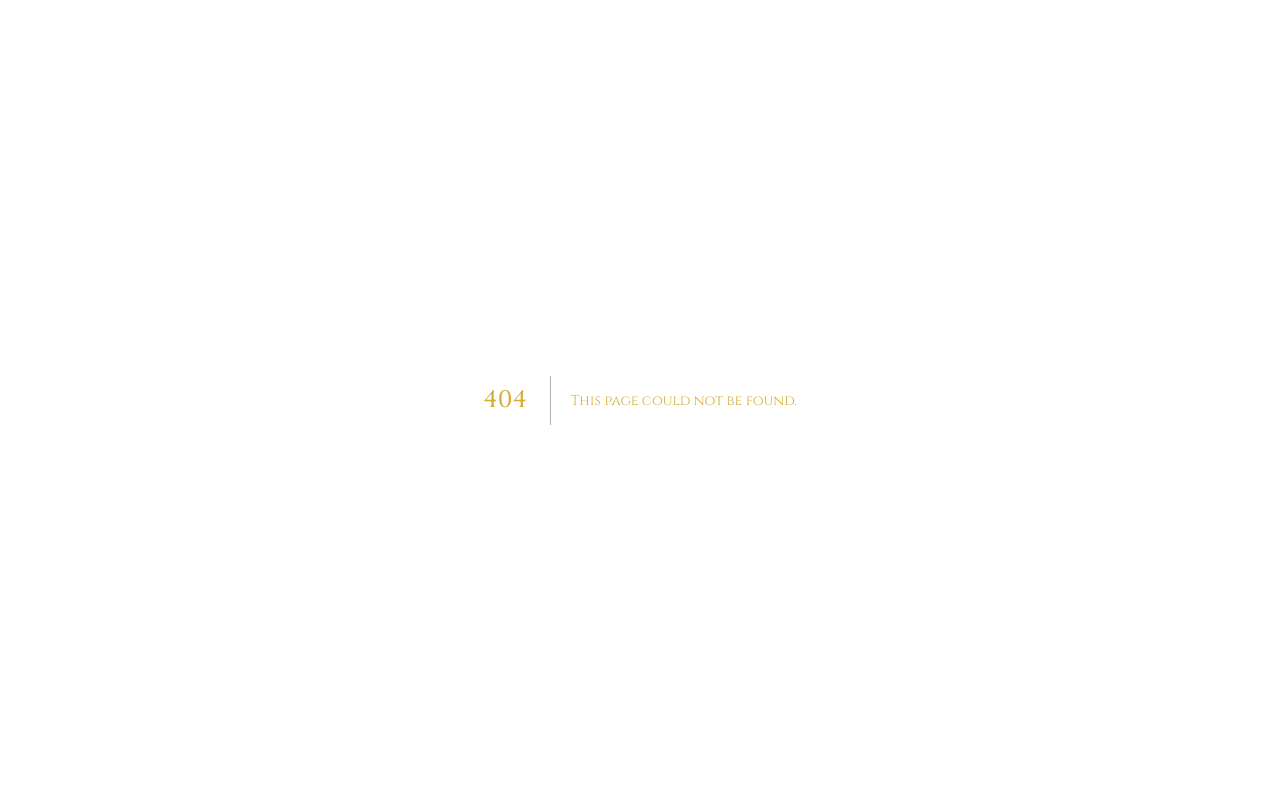
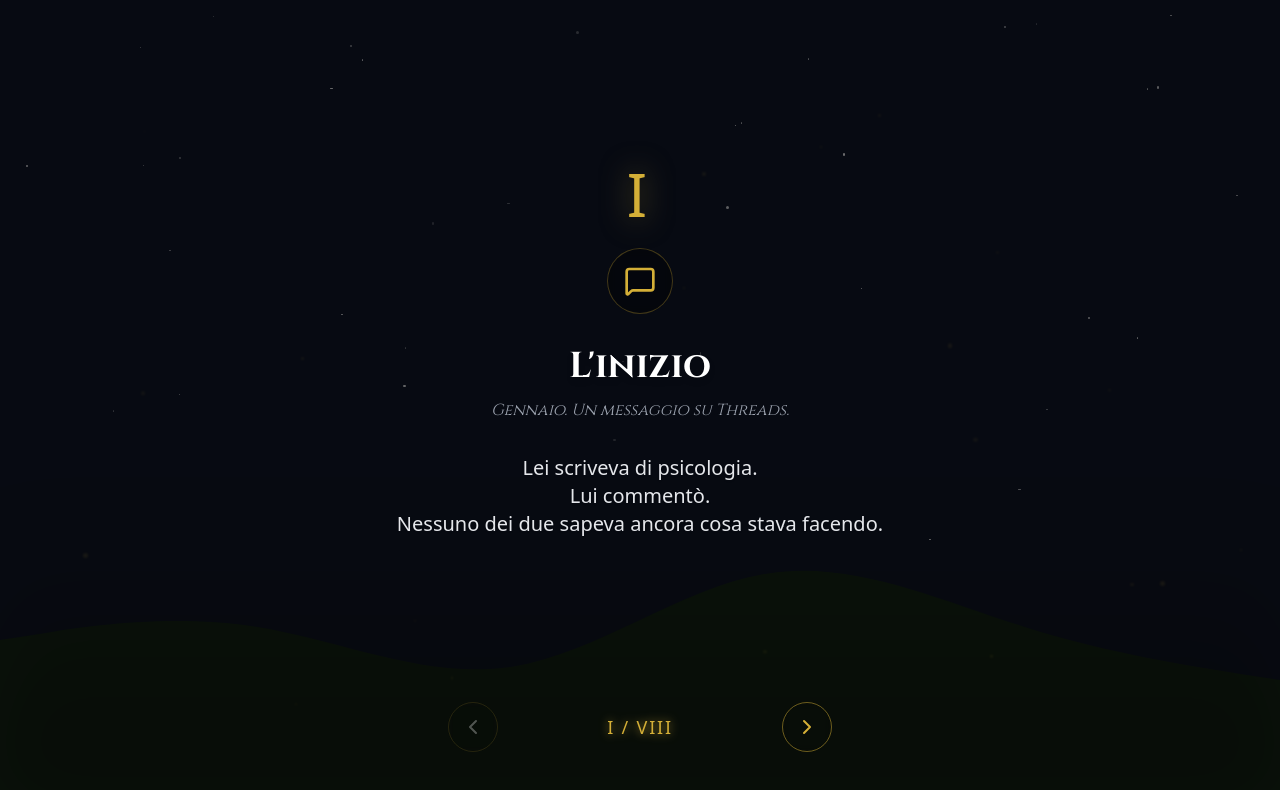
Before and after one commit to aZaChris/the-legends-of-eloise, a Next.js app: page /timeline in a window 1280 px wide. Before the commit this address had no page. Shown: the top 790 px of the page. Built offline with nearby package versions, Linux system fonts and the light colour scheme.

Commit message:
feat: add interactive timeline component for story progression

```diff
--- /dev/null
+++ b/app/timeline/page.tsx
@@ -0,0 +1,9 @@
+import Timeline from "@/components/Timeline";
+
+export default function TimelinePage() {
+  return (
+    <main className="bg-black min-h-screen text-white">
+      <Timeline />
+    </main>
+  );
+}
--- /dev/null
+++ b/components/Timeline.tsx
@@ -0,0 +1,219 @@
+"use client";
+
+import { useState } from "react";
+import { motion, AnimatePresence } from "framer-motion";
+import {
+    MessageSquare,
+    Users,
+    Flame,
+    Map,
+    MoonStar,
+    Gift,
+    ShoppingCart,
+    Swords,
+    ChevronLeft,
+    ChevronRight
+} from "lucide-react";
+import DynamicBackground from "./DynamicBackground";
+import ParticlesBackground from "./ParticlesBackground";
+
+type Screen = "START" | "INTRO" | "STORY" | "HEARTS" | "CONFESSION" | "SUCCESS" | "FAILURE";
+
+interface SlideData {
+    chapter: string;
+    screen: Screen;
+    title: string;
+    subtitle: string;
+    body: string;
+    icon: React.ComponentType<{ className?: string }>;
+}
+
+const timelineSlides: SlideData[] = [
+    {
+        chapter: "I",
+        screen: "START",
+        title: "L'inizio",
+        subtitle: "Gennaio. Un messaggio su Threads.",
+        body: "Lei scriveva di psicologia.\nLui commentò.\nNessuno dei due sapeva ancora cosa stava facendo.",
+        icon: MessageSquare
+    },
+    {
+        chapter: "II",
+        screen: "INTRO",
+        title: "Solo amici",
+        subtitle: "Qualche settimana dopo.",
+        body: "Lui disse: \"Con te sono convinto che potrebbe nascere una bella amicizia.\"\nLei pensò: vabbè Elisa, cosa potevi aspettarti.\nEntrambi mentivano benissimo.",
+        icon: Users
+    },
+    {
+        chapter: "III",
+        screen: "STORY",
+        title: "La gelosia che non mente",
+        subtitle: "Il momento di rottura.",
+        body: "Lei menzionò un altro.\nLui capì, finalmente, che non era affatto indifferente.\n\"In realtà avrei preferito farlo io.\"",
+        icon: Flame
+    },
+    {
+        chapter: "IV",
+        screen: "HEARTS",
+        title: "La distanza (o almeno così dicevano)",
+        subtitle: "Sicilia. Toscana.",
+        body: "Entrambi convinti che la distanza fosse un ostacolo insormontabile.\nSpoiler: non lo era.",
+        icon: Map
+    },
+    {
+        chapter: "V",
+        screen: "CONFESSION",
+        title: "Il divano della bibi",
+        subtitle: "La prima volta.",
+        body: "Luci soffuse.\n\"Te lo meriti.\"\nAlcune cose non si dimenticano.",
+        icon: MoonStar
+    },
+    {
+        chapter: "VI",
+        screen: "SUCCESS",
+        title: "La box dell'Happy Meal",
+        subtitle: "Seconda visita. Primo regalo.",
+        body: "Dentro c'era Chandler Bing in versione Funko Pop.\nLe labbra stampate su un foglio.\nUna camelia disegnata a mano.\nChi regala così, capisce davvero.",
+        icon: Gift
+    },
+    {
+        chapter: "VII",
+        screen: "SUCCESS",
+        title: "Il mascarpone senza lattosio",
+        subtitle: "Un dettaglio piccolo. Enorme.",
+        body: "Lei è intollerante al lattosio.\nLui ci ha pensato mentre facevano la spesa.\nHa preso quello giusto senza che lei lo chiedesse.\nÈ questo, l'amore nei dettagli.",
+        icon: ShoppingCart
+    },
+    {
+        chapter: "VIII",
+        screen: "SUCCESS",
+        title: "Monster Club",
+        subtitle: "Una sera qualunque. Non proprio.",
+        body: "Insieme al Monster Club.\nPerché alcune uscite diventano un capitolo a sé.",
+        icon: Swords
+    },
+];
+
+const variants = {
+    hidden: (direction: number) => {
+        return {
+            x: direction > 0 ? 50 : -50,
+            opacity: 0,
+            y: 30
+        };
+    },
+    center: {
+        x: 0,
+        y: 0,
+        opacity: 1,
+    },
+    exit: (direction: number) => {
+        return {
+            x: direction < 0 ? 50 : -50,
+            opacity: 0,
+            y: -30
+        };
+    }
+};
+
+export default function Timeline() {
+    const [[page, direction], setPage] = useState([0, 0]);
+
+    const slideIndex = Math.abs(page % timelineSlides.length);
+    const isValidIndex = page >= 0 && page < timelineSlides.length;
+    // We constrain the page so it doesn't wrap wildly, or we can just let it wrap if we want.
+    // Let's constrain it so it stops at limits.
+
+    const paginate = (newDirection: number) => {
+        const nextSlide = page + newDirection;
+        if (nextSlide >= 0 && nextSlide < timelineSlides.length) {
+            setPage([nextSlide, newDirection]);
+        }
+    };
+
+    // Calculate current slide (safe index)
+    const currentSlide = timelineSlides[page];
+    const Icon = currentSlide.icon;
+
+    return (
+        <div className="relative min-h-screen w-full flex flex-col justify-center items-center overflow-hidden">
+            {/* Backgrounds */}
+            <div className="absolute inset-0 z-0">
+                <DynamicBackground screen={currentSlide.screen} />
+            </div>
+            <div className="absolute inset-0 z-0 opacity-50">
+                <ParticlesBackground />
+            </div>
+
+            {/* Slide Content */}
+            <div className="relative z-10 w-full max-w-2xl px-6 flex-1 flex flex-col justify-center items-center text-center">
+                <AnimatePresence mode="wait" custom={direction}>
+                    <motion.div
+                        key={page}
+                        custom={direction}
+                        variants={variants}
+                        initial="hidden"
+                        animate="center"
+                        exit="exit"
+                        transition={{
+                            x: { type: "spring", stiffness: 300, damping: 30 },
+                            opacity: { duration: 0.4 },
+                            y: { duration: 0.4 }
+                        }}
+                        className="flex flex-col items-center w-full"
+                    >
+                        {/* Chapter Number */}
+                        <div className="text-[#D4AF37] font-serif text-6xl mb-6 tracking-widest drop-shadow-[0_0_15px_rgba(212,175,55,0.5)]">
+                            {currentSlide.chapter}
+                        </div>
+
+                        {/* Icon */}
+                        <div className="mb-8 p-4 rounded-full bg-black/30 border border-[#D4AF37]/30 backdrop-blur-sm">
+                            <Icon className="w-8 h-8 text-[#D4AF37]" />
+                        </div>
+
+                        {/* Title & Subtitle */}
+                        <h2 className="text-white font-bold text-3xl md:text-4xl mb-3 drop-shadow-md">
+                            {currentSlide.title}
+                        </h2>
+                        <h3 className="text-gray-400 italic text-sm md:text-base mb-8">
+                            {currentSlide.subtitle}
+                        </h3>
+
+                        {/* Body Text */}
+                        <p className="text-gray-200 text-lg md:text-xl leading-relaxed whitespace-pre-line max-w-lg mx-auto drop-shadow-sm">
+                            {currentSlide.body}
+                        </p>
+                    </motion.div>
+                </AnimatePresence>
+            </div>
+
+            {/* Navigation & Controls */}
+            <div className="relative z-20 w-full max-w-md mx-auto flex items-center justify-between px-8 pb-12">
+                <button
+                    onClick={() => paginate(-1)}
+                    disabled={page === 0}
+                    className={`p-3 rounded-full border border-[#D4AF37]/50 backdrop-blur-sm transition-all duration-300
+                        ${page === 0 ? 'opacity-30 cursor-not-allowed' : 'hover:bg-[#D4AF37]/20 hover:scale-110 text-[#D4AF37]'}`}
+                >
+                    <ChevronLeft className="w-6 h-6" />
+                </button>
+
+                {/* Counter */}
+                <div className="text-[#D4AF37] font-serif tracking-widest text-lg drop-shadow-[0_0_5px_rgba(212,175,55,0.8)]">
+                    {currentSlide.chapter} / {timelineSlides[timelineSlides.length - 1].chapter}
+                </div>
+
+                <button
+                    onClick={() => paginate(1)}
+                    disabled={page === timelineSlides.length - 1}
+                    className={`p-3 rounded-full border border-[#D4AF37]/50 backdrop-blur-sm transition-all duration-300
+                        ${page === timelineSlides.length - 1 ? 'opacity-30 cursor-not-allowed' : 'hover:bg-[#D4AF37]/20 hover:scale-110 text-[#D4AF37]'}`}
+                >
+                    <ChevronRight className="w-6 h-6" />
+                </button>
+            </div>
+        </div>
+    );
+}
```
